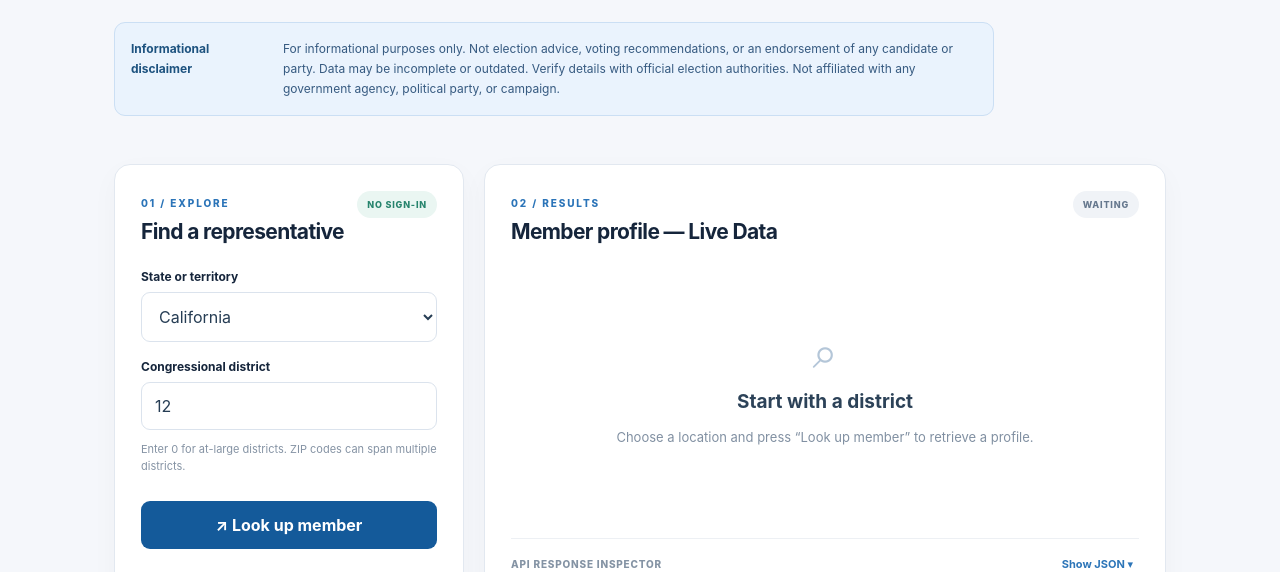
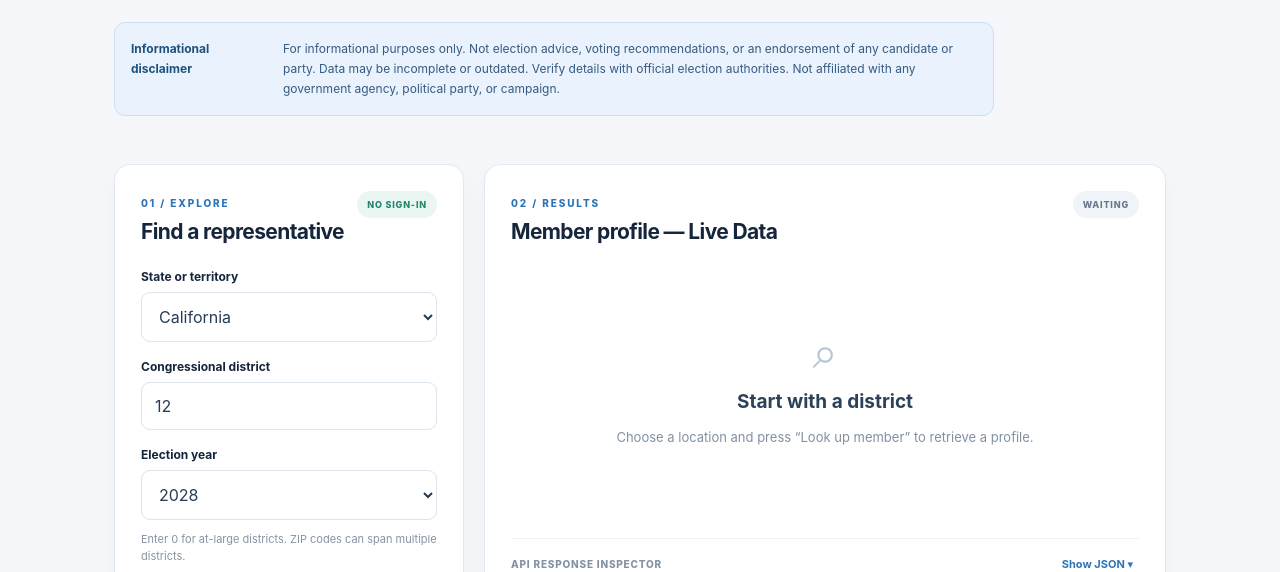
Before and after one commit to mrobles0124-gif/house2028, a plain HTML site: page house2028-v2-api-netlify/public/index.html in a window 1280 px wide. Shown: the part 305-877 px from the top of the page. Drawn offline with Linux system fonts and the light colour scheme.

Commit message:
Election year selector

```diff
--- a/house2028-v2-api-netlify/public/index.html
+++ b/house2028-v2-api-netlify/public/index.html
@@ -2,7 +2,15 @@
 <html lang="en"><head><meta charset="utf-8"><meta name="viewport" content="width=device-width, initial-scale=1"><meta name="theme-color" content="#10233b"><meta name="description" content="Independent educational congressional member lookup and 2028 election-information project."><link rel="manifest" href="/manifest.webmanifest"><link rel="icon" href="/icons/icon-192.png"><title>House 2028 | API Edition</title><link rel="stylesheet" href="/styles.css"></head>
 <body><header class="top"><div class="shell nav"><a class="brand" href="/" aria-label="House 2028 home"><span class="mark">H<span>28</span></span><span>HOUSE <b>2028</b><small>THE CIVIC DATA LAB</small></span></a><span class="tag">INDEPENDENT PROJECT · V2</span></div></header>
 <main class="shell"><section class="hero"><div class="eyebrow">CIVIC INFORMATION, SIMPLIFIED</div><h1>Explore your <em>representation.</em></h1><p>Look up current U.S. House members by state and district, see official sources, and learn how live government data powers a modern web app.</p><div class="notice" role="note"><b>Informational disclaimer</b><span>For informational purposes only. Not election advice, voting recommendations, or an endorsement of any candidate or party. Data may be incomplete or outdated. Verify details with official election authorities. Not affiliated with any government agency, political party, or campaign.</span></div></section>
-<section class="workspace"><div class="panel controls"><div class="panel-title"><div><span class="eyebrow">01 / EXPLORE</span><h2>Find a representative</h2></div><span class="pill">NO SIGN-IN</span></div><label for="state">State or territory</label><select id="state"></select><label for="district">Congressional district</label><input id="district" inputmode="numeric" type="number" min="0" max="99" value="12" placeholder="0 for at-large"><p class="hint">Enter 0 for at-large districts. ZIP codes can span multiple districts.</p><button id="lookup" class="primary">↗ Look up member</button><div class="mode"><span class="mode-label">DATA MODE</span><div class="switches"><button id="live" class="active" aria-pressed="true">Live API</button><button id="demo" aria-pressed="false">Demo data</button></div></div><div id="status" class="status" role="status" aria-live="polite">Choose a state and district to begin.</div></div>
+<section class="workspace"><div class="panel controls"><div class="panel-title"><div><span class="eyebrow">01 / EXPLORE</span><h2>Find a representative</h2></div><span class="pill">NO SIGN-IN</span></div><label for="state">State or territory</label><select id="state"></select><label for="district">Congressional district</label><input id="district" inputmode="numeric" type="number" min="0" max="99" value="12" placeholder="0 for at-large">
+<div class="year-control">
+  <label for="electionYear">Election year</label>
+  <select id="electionYear">
+    <option value="2028" selected>2028</option>
+    <option value="2026">2026</option>
+  </select>
+</div>
+<p class="hint">Enter 0 for at-large districts. ZIP codes can span multiple districts.</p><button id="lookup" class="primary">↗ Look up member</button><div class="mode"><span class="mode-label">DATA MODE</span><div class="switches"><button id="live" class="active" aria-pressed="true">Live API</button><button id="demo" aria-pressed="false">Demo data</button></div></div><div id="status" class="status" role="status" aria-live="polite">Choose a state and district to begin.</div></div>
 <div class="panel results"><div class="panel-title"><div><span class="eyebrow">02 / RESULTS</span><h2>Member profile — Live Data</h2></div><span id="sourceBadge" class="pill muted">WAITING</span></div><div id="result" class="empty"><div class="empty-icon">⌕</div><h3>Start with a district</h3><p>Choose a location and press “Look up member” to retrieve a profile.</p></div><div class="api-inspector"><div class="inspector-head"><span>API RESPONSE INSPECTOR</span><button id="toggleJson" aria-expanded="false">Show JSON ▾</button></div><pre id="json" hidden>{}</pre></div></div></section>
 <section class="learn"><div><span class="eyebrow">BEHIND THE SCENES</span><h2>How this works</h2></div><div class="steps"><div><span>01</span><b>Browser request</b><p>JavaScript fetch() calls your Netlify endpoint.</p></div><div><span>02</span><b>Serverless function</b><p>The backend safely attaches the private API key.</p></div><div><span>03</span><b>Official data</b><p>Congress.gov returns JSON, which the app renders.</p></div></div></section><section class="notice secondary"><b>About 2028 challengers</b><span>This version identifies current House members only. It does not predict challengers or verify 2028 candidacies. A future FEC and state-election-data integration can add sourced candidate records.</span></section></main>
 <footer class="shell footer">Independent educational portfolio project · <a href="https://www.congress.gov/" target="_blank" rel="noopener noreferrer">Congress.gov</a> · <a href="https://www.fec.gov/" target="_blank" rel="noopener noreferrer">FEC.gov</a><br>Informational use only · No endorsements or election advice · No affiliation with any government agency.</footer><script src="/app.js" defer></script></body></html>
```
